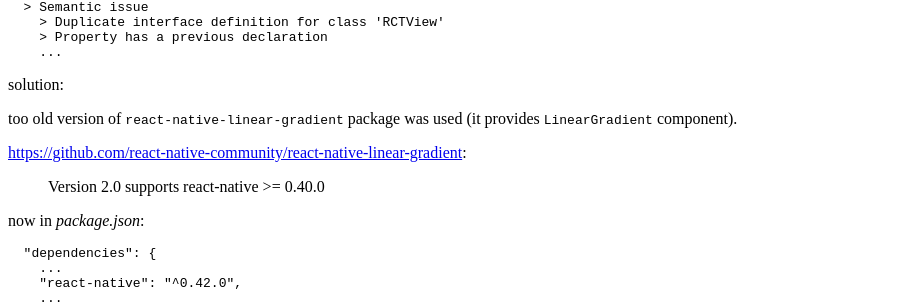
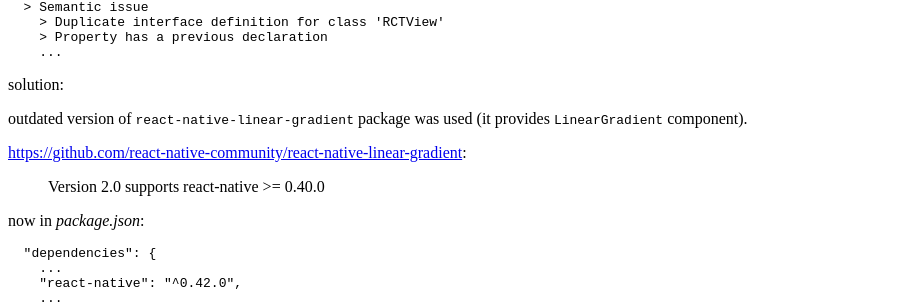
Before and after one commit to tap349/tap349.github.io, a Jekyll site: the page built from _posts/2017-05-25-react-native-ios.md, in a window 1280 px wide and 900 px high, scrolled down 2096 px. Shown: the part 150-454 px from the top of the window, without its empty margins (0-924 px from the left). Built offline with Jekyll 4.4.1, drawn with Linux system fonts in a browser that asks for light colours.

Commit message:
update 2017-05-26_14:09:23

```diff
--- a/_posts/2017-05-25-react-native-ios.md
+++ b/_posts/2017-05-25-react-native-ios.md
@@ -126,7 +126,7 @@
 
 solution:
 
-too old version of `react-native-linear-gradient` package was used
+outdated version of `react-native-linear-gradient` package was used
 (it provides `LinearGradient` component).
 
 <https://github.com/react-native-community/react-native-linear-gradient>:
```
